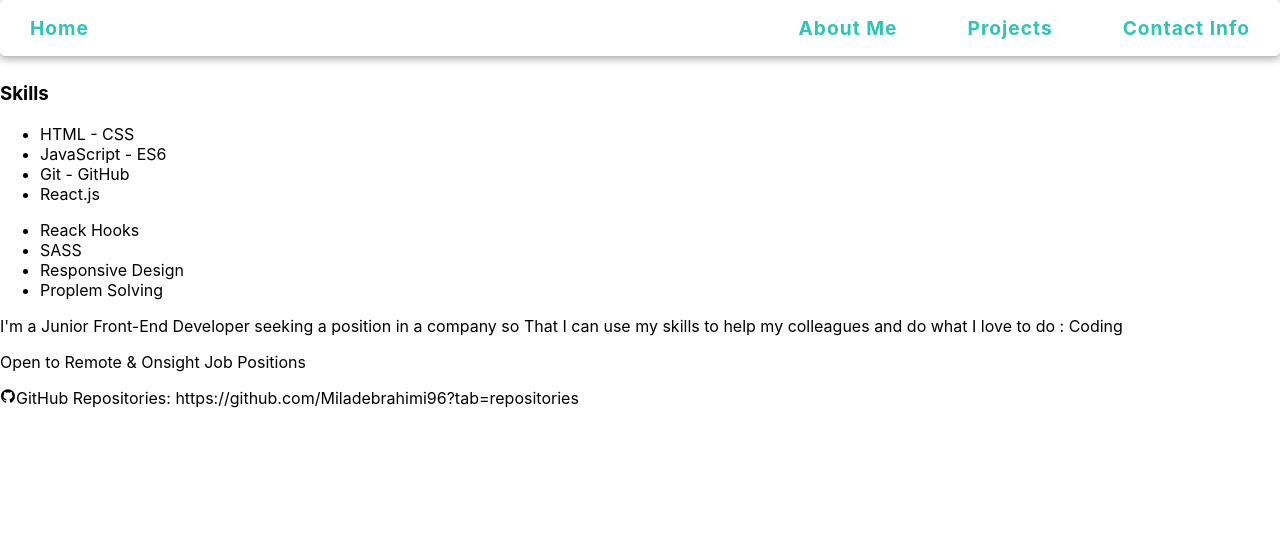
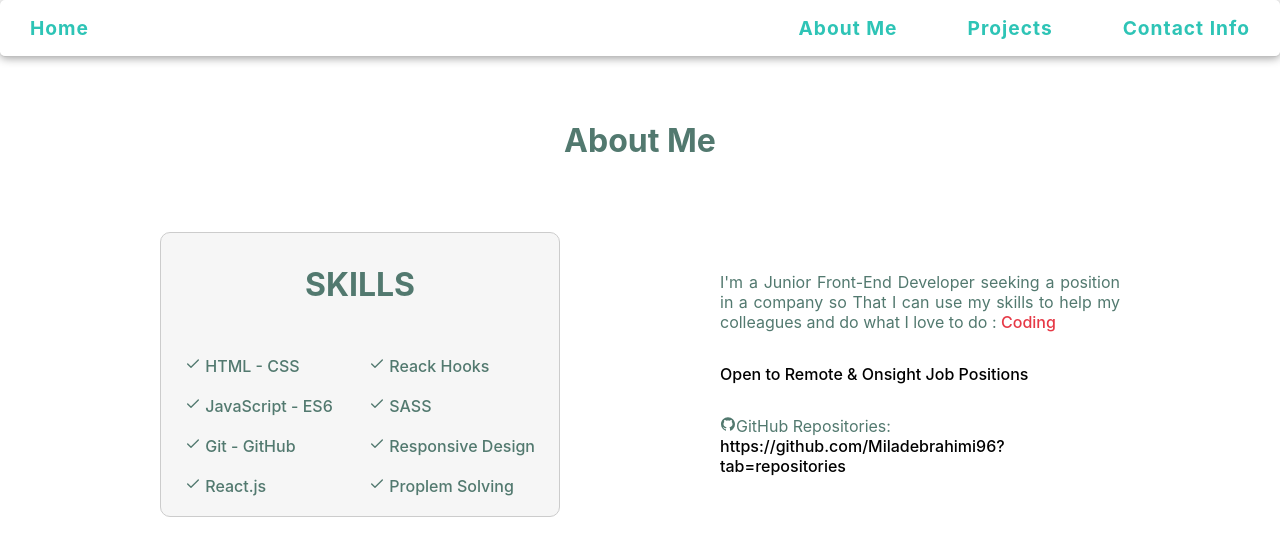
Before and after one commit to Miladebrahimi96/React.js-Portfolio, a React (Create React App) app: page /aboutme in a window 1280 px wide. Shown: the top 556 px of the page. Built offline with nearby package versions, Linux system fonts and the light colour scheme.

Commit message:
AboutMe styled

```diff
--- a/src/components/AboutMe.js
+++ b/src/components/AboutMe.js
@@ -1,14 +1,18 @@
 import React from 'react';
+
+//styels
+import styles from "./AboutMe.module.css";
+
 import PersonalDetails from './shared/PersonalDetails';
 import Skills from './shared/Skills';
 
 const AboutMe = () => {
     return (
-        <div>
+        <div className={styles.container}>
             <div>
                 <h1>About Me</h1>
             </div>
-            <div>
+            <div className={styles.information}>
                 <Skills />
                 <PersonalDetails />
             </div>
--- /dev/null
+++ b/src/components/AboutMe.module.css
@@ -0,0 +1,36 @@
+.container {
+    display: flex;
+    justify-content: center;
+    align-items: center;
+    flex-direction: column;
+    margin-top: 100px;
+    padding:0 50px;
+}
+
+.container h1 {
+    color: #52796f;
+}
+
+.information {
+    margin-top: 50px;
+    display: grid;
+    gap: 10rem;
+    grid-template-columns: repeat(2, 1fr);
+    margin-bottom: 100px;
+}
+
+@media (max-width: 1100px) {
+    .information {
+        gap: 5rem;
+    }
+}
+@media (max-width: 950px) {
+    .information {
+        grid-template-columns: repeat(1, 1fr);
+    }
+}
+@media (max-width: 550px) {
+    .container{
+        padding: 0;
+    }
+}
--- a/src/components/shared/PersonalDetails.js
+++ b/src/components/shared/PersonalDetails.js
@@ -1,14 +1,16 @@
 import React from 'react';
+//styles
+import styles from "./PersonalDetails.module.css";
 
 //Icons
 import  {AiFillGithub} from "react-icons/ai"
 
 const PersonalDetails = () => {
     return (
-        <div>
-            <p>I'm a Junior Front-End Developer seeking a position in a company so That I can use my skills to help my colleagues and do what I love to do : Coding</p>
-            <p>Open to Remote & Onsight Job Positions</p>
-            <p><AiFillGithub/>GitHub Repositories: <span>https://github.com/Miladebrahimi96?tab=repositories</span></p>
+        <div className={styles.container}>
+            <p className={styles.desc}>I'm a Junior Front-End Developer seeking a position in a company so That I can use my skills to help my colleagues and do what I love to do : <span className={styles.fav}>Coding</span></p>
+            <p className={styles.open}>Open to Remote & Onsight Job Positions</p>
+            <p><AiFillGithub/>GitHub Repositories: <span className={styles.link}>https://github.com/Miladebrahimi96?tab=repositories</span></p>
         </div>
     );
 };
--- /dev/null
+++ b/src/components/shared/PersonalDetails.module.css
@@ -0,0 +1,35 @@
+.container {
+    display: flex;
+    justify-content: center;
+    align-items: center;
+    flex-direction: column;
+    width: 400px;
+    color: #52796f;
+    font-size: 16px;
+}
+
+.desc {
+    text-align: justify;
+}
+
+.fav {
+    color: #e63946;
+    font-weight: 500;
+}
+
+.open {
+    align-self: flex-start;
+    font-weight: 500;
+    color: black;
+}
+
+.link {
+    color: black;
+    font-weight: 500;
+}
+
+@media (max-width: 550px) {
+    .container {
+        font-size: smaller;
+    }
+}
--- a/src/components/shared/Skills.js
+++ b/src/components/shared/Skills.js
@@ -1,21 +1,27 @@
 import React from 'react';
+
+//styles
+import styles from "./Skills.module.css";
+
+//icons
+import {FiCheck} from "react-icons/fi";
 
 const Skills = () => {
     return (
-        <div>
+        <div className={styles.container}>
             <h3>Skills</h3>
-            <div>
+            <div className={styles.lists}>
                 <ul>
-                    <li>HTML - CSS</li>
-                    <li>JavaScript - ES6</li>
-                    <li>Git - GitHub</li>
-                    <li>React.js</li>
+                    <li><FiCheck/> HTML - CSS</li>
+                    <li><FiCheck/> JavaScript - ES6</li>
+                    <li><FiCheck/> Git - GitHub</li>
+                    <li><FiCheck/> React.js</li>
                 </ul>
                 <ul>
-                    <li>Reack Hooks</li>
-                    <li>SASS</li>
-                    <li>Responsive Design</li>
-                    <li>Proplem Solving</li>
+                    <li><FiCheck/> Reack Hooks</li>
+                    <li><FiCheck/> SASS</li>
+                    <li><FiCheck/> Responsive Design</li>
+                    <li><FiCheck/> Proplem Solving</li>
                 </ul>
             </div>
         </div>
--- /dev/null
+++ b/src/components/shared/Skills.module.css
@@ -0,0 +1,45 @@
+.container {
+    display: flex;
+    justify-content: center;
+    align-items: center;
+    flex-direction: column;
+    color: #52796f;
+    font-size: 16px;
+    background-color: #f6f6f6;
+    padding: 0 15px;
+    border-radius: 10px;
+    border: 1px solid #ccc;
+}
+
+.container h3 {
+    font-size: 2rem;
+    text-transform: uppercase;
+}
+
+.lists {
+    display: flex;
+    justify-content: space-between;
+    align-items: center;
+    width: 350px;
+    font-weight: 500;
+}
+
+.lists ul {
+    list-style: none;
+    margin: 0;
+    padding: 0;
+}
+.lists ul li {
+    margin: 20px 0;
+}
+
+@media (max-width: 550px) {
+    .lists {
+        width: 80%;
+        font-size: 14px;
+    }
+    .container{
+        padding: 0;
+        align-items: center;
+    }
+}
```
